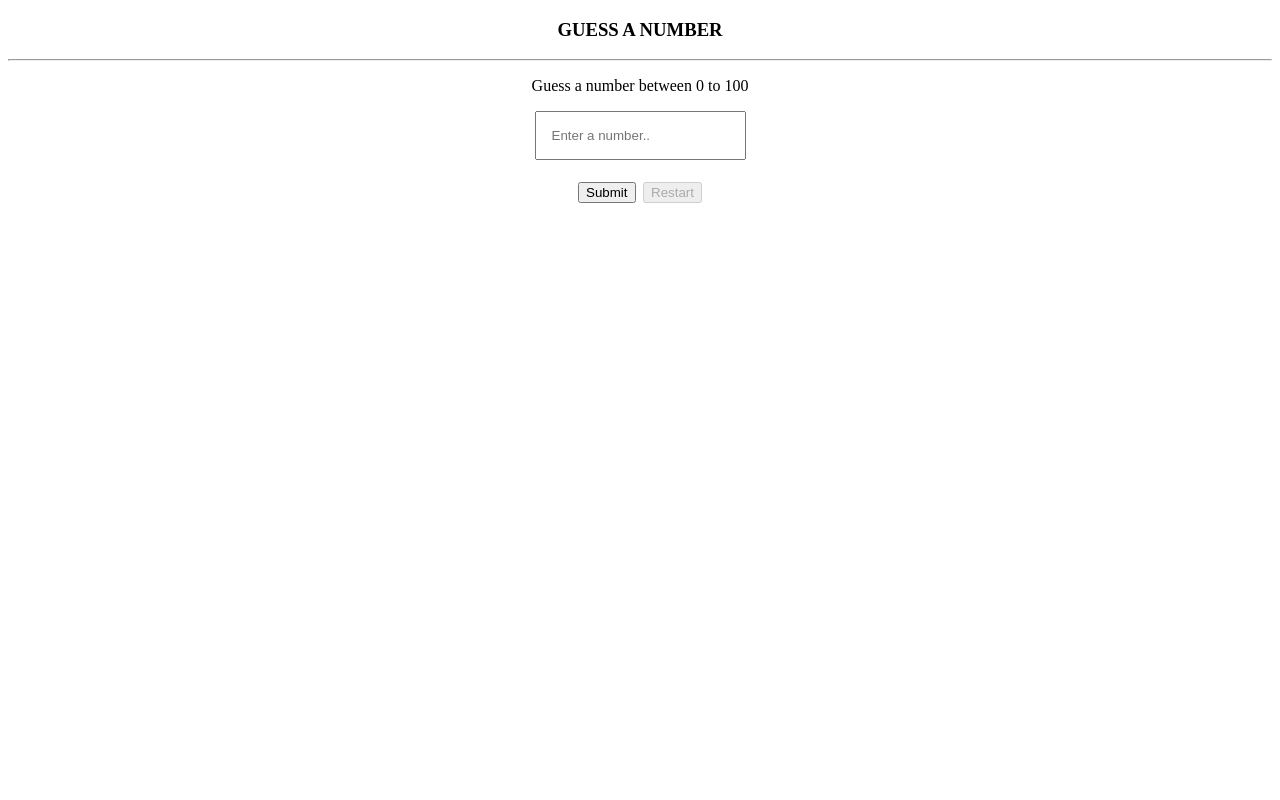
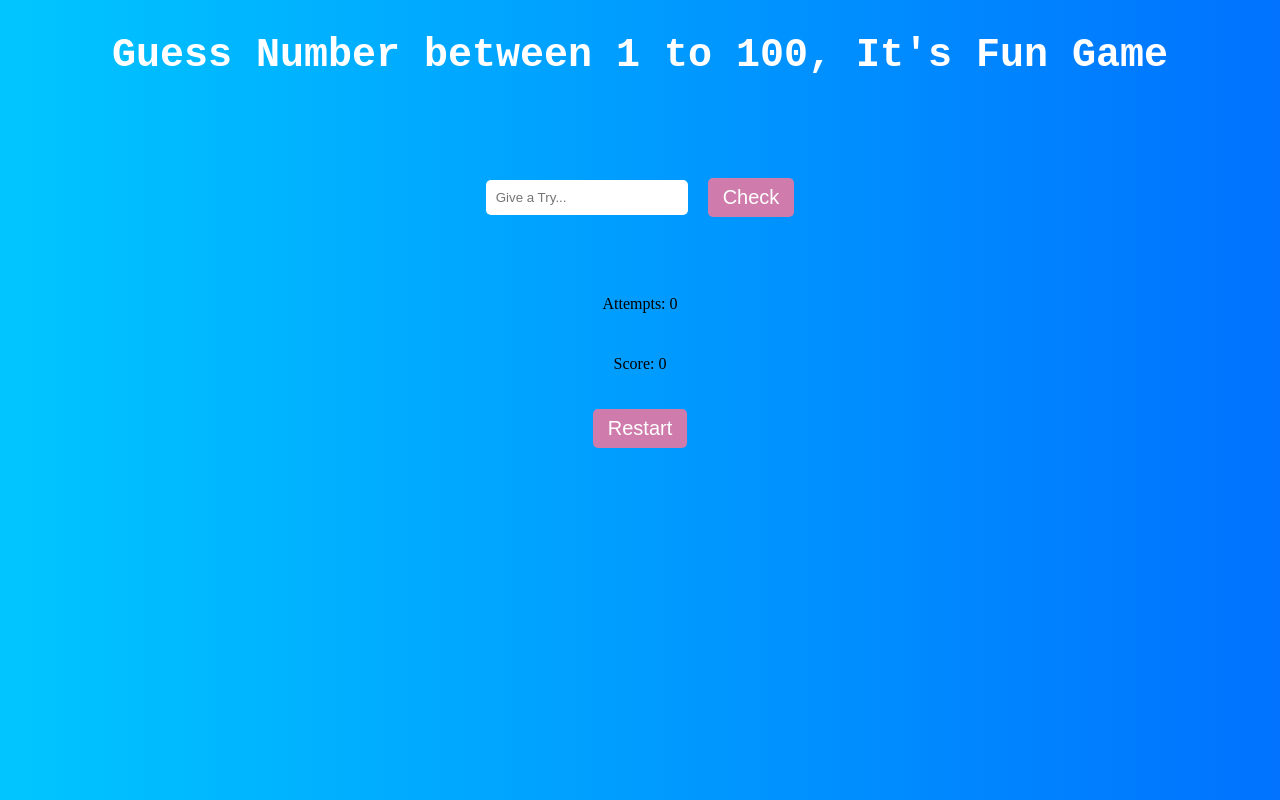
Before and after one commit to Nehasingh231/problem_solving, a plain HTML site: page guess number game/index.html in a window 1280 px wide. Drawn offline with Linux system fonts and the light colour scheme.

Commit message:
guess number project

```diff
--- a/guess number game/index.html
+++ b/guess number game/index.html
@@ -3,25 +3,78 @@
 <head>
     <meta charset="UTF-8">
     <meta name="viewport" content="width=device-width, initial-scale=1.0">
-    <title>Javascript Challenge</title>
-    <link rel="stylesheet" href="style.css" />
+    <title>Document</title>
 </head>
 <body>
-    <div class="guess">
-        <h3> GUESS A NUMBER</h3>
-        <hr>
-        <p>Guess a number between 0 to 100</p>
-        <form class="form">
-            <input class="userinput" type="number" placeholder="Enter a number.." max="100" required />
-            <div class="btn">
-                <button class="submit">Submit</button>
-                <button disabled class="restart">Restart</button>
 
+    <style>
+        body{
+            background: linear-gradient(to right, #00c6ff, #0072ff);
+        }
+        h2{
+            text-align: center;
+            color: white;
+            font-family: 'Courier New', Courier, monospace;
+            font-size: 40px;
+        }
+        .container{
+            display: flex;
+            justify-content: center;
+            align-items: center;
+            /* flex-direction: column; */
+            gap: 20px;
+            margin-top: 100px;
+        }
+
+        input{
+            padding: 10px 15px;
+            border-radius: 5px;
+            border: none;
+            padding-left: 10px;
+        }
+        button{
+            border-radius: 5px;
+            border: none;
+            background-color: #cf7cac;
+            color: white;
+            padding: 8px 15px;
+            font-size: 20px;
+            cursor: pointer;
+        }
+        .restartBtn{
+            display: flex;
+            margin-top: 20px;
+            text-align: center;
+            justify-content: center;
+            align-items: center;
+        }
+        .message-container{
+
+            display: flex;
+            justify-content: center;
+            align-items: center;
+            flex-direction: column;
+            gap: 10px;
+            margin-top: 20px;
+        }
+    </style>
+
+    <h2>Guess Number between 1 to 100, It's Fun Game</h2>
+    <div class="container">
+        <input type="number" id="guess" placeholder="Give a Try..." />
+        <div>
+
+            <button id="checkGuess" onclick="checkGuess()">Check</button>
         </div>
-    </form>
-    <p class="result"></p>
-    <p class="all-guesses"></p>
-</div>
-<script src="script.js"></script>
+       </div>
+       <div class="message-container">
+        <p id="message"></p>
+        <p id="attempts">Attempts: 0</p>
+        <p id="score">Score: 0</p>
+    </div>
+
+    <div class="restartBtn"><button id="restart" onclick="restart()">Restart</button></div>
+
+    <script src="script.js"></script>
 </body>
 </html>
--- a/guess number game/script.js
+++ b/guess number game/script.js
@@ -1,38 +1,41 @@
-const userInput = document.querySelector(".userinput");
-const form = document.querySelector(".form");
-const result = document.querySelector(".result");
-const allGuesses = document.querySelector(".all-guesses")
-const submitBtn = document.querySelector(".submit");
-const restartGame = document.querySelector(".restart")
+const message = document.getElementById("message");
+const attemptsEl = document.getElementById("attempts");
 
-function game() { // we wrapped our code in function it helps in this way that noone can see random number from console.
-const allGuessesArray = []
-let randomNumber = Math.round(Math.random() * 100);
-// console.log(randomNumber);
+let randomNumber = Math.floor(Math.random() * 100) + 1;
+console.log(randomNumber);
+let attempts = 0;
+let maxAttempts = 10;
 
-form.addEventListener('submit', (e) => {
-    e.preventDefault()
-    const userInputValue = parseInt(userInput.value) // parseInt used for convert string into number
-    if(userInputValue < randomNumber) {
-       result.innerText = "Too Low"
-    } else if (userInputValue > randomNumber) {
-        result.innerText = "Too High"
-    } else {
-        result.innerText = "Congrats! You guess right Number"
-        restartGame.disabled = false
-        submitBtn.disabled = true
-    }
-     allGuessesArray.push(userInputValue);
-     allGuesses.innerText = "Your Guesses:" + allGuessesArray.join(', ')//join use to convert in string and add comaas
-    form.reset() // is used for empty input field
-})
+function checkGuess() {
+    const guessInput = Number(document.getElementById("guess").value);
+   attempts++;
+   attemptsEl.innerText = `Attempts: ${attempts}`;
 
-restartGame.addEventListener("click", () => {
-  result.innerText = "";
-  allGuesses.innerText = "";
-  submitBtn.disabled = false;
-  restartGame.disabled = true;
-  randomNumber =  Math.round(Math.random() * 100);
-})
-}
-game();
+   if(attempts > maxAttempts) {
+    message.innerText = "Game Over! You've used all your attempts.";
+    attemptsEl.innerText = "Attempts: 0";
+    message.style.color = "red";
+    return;
+   }
+
+    if(guessInput === randomNumber) {
+        message.innerText = `Congratulations! You guessed the right number! It was ${randomNumber}`;
+        message.style.color = "green";
+    } else if (guessInput > randomNumber) {
+         message.innerText = "Too high! Try again.";
+            message.style.color = "red";
+        } else{
+            message.innerText = "Too low! Try again.";
+            message.style.color = "red";
+
+        }
+
+   }
+
+   function restart(){
+       randomNumber = Math.floor(Math.random() * 100) + 1;// new random no
+    attempts = 0;
+     attemptsEl.innerText = `Attempts: ${attempts}`;
+    message.innerText = ""
+    document.getElementById("guess").value = "";
+   }
```
Also changed, not shown: Button_Click/index.html (renamed from guess number game/Button_Click/index.html), Button_Click/script.js (renamed from guess number game/Button_Click/script.js), Button_Click/style.css (renamed from guess number game/Button_Click/style.css).
